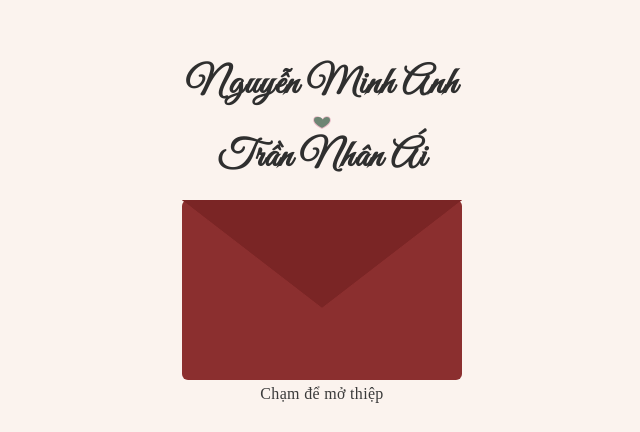
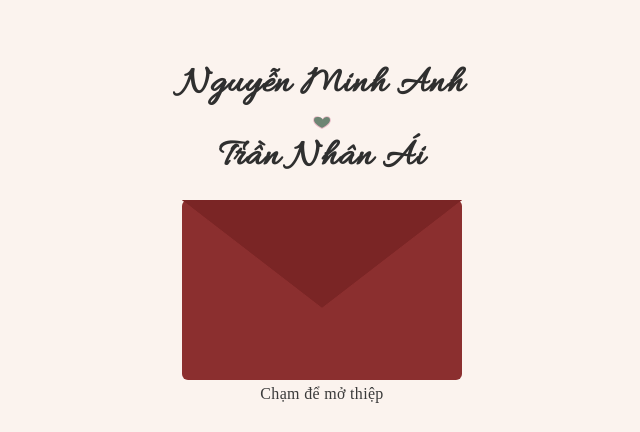
Before and after one commit to jinnguyen2019/jinnguyen2019.github.io, a plain HTML site: page index.html in a window 1280 px wide. Shown: the part 165-597 px from the top of the page, without its empty margins (318-958 px from the left). Drawn offline with Linux system fonts and the light colour scheme.

Commit message:
update font
update font

```diff
--- a/css/style.css
+++ b/css/style.css
@@ -20,7 +20,7 @@ body {
 
 /* INTRO */
 .intro-names {
-  font-family: 'Great Vibes', cursive;
+  font-family: 'Allura', cursive;
   font-size: 42px;
   color: #2f2f2f;
   letter-spacing: 1px;
@@ -55,7 +55,7 @@ body {
 /* Font cho tên */
 .stacked .groom,
 .stacked .bride {
-  font-family: 'Great Vibes', cursive;
+  font-family: 'Allura', cursive;
   font-size: 38px;
   white-space: nowrap;   /* ⭐ KHÔNG CHO RỚT CHỮ */
 }
--- a/index.html
+++ b/index.html
@@ -4,10 +4,7 @@
     <meta charset="UTF-8"/>
     <title>Wedding Invitation</title>
     <meta name="viewport" content="width=device-width, initial-scale=1.0"/>
-
-    <!-- Font giống phong cách mẫu 47 -->
-<!--    <link href="https://fonts.googleapis.com/css2?family=Playfair+Display:wght@400;600&family=Cormorant+Garamond:wght@400;600&family=Great+Vibes&display=swap"-->
-<!--          rel="stylesheet">-->
+    <link href="https://fonts.googleapis.com/css2?family=Allura&display=swap" rel="stylesheet">
     <link href="https://fonts.googleapis.com/css2?family=Great+Vibes&display=swap" rel="stylesheet">
     <link rel="stylesheet" href="css/style.css"/>
 </head>
```
